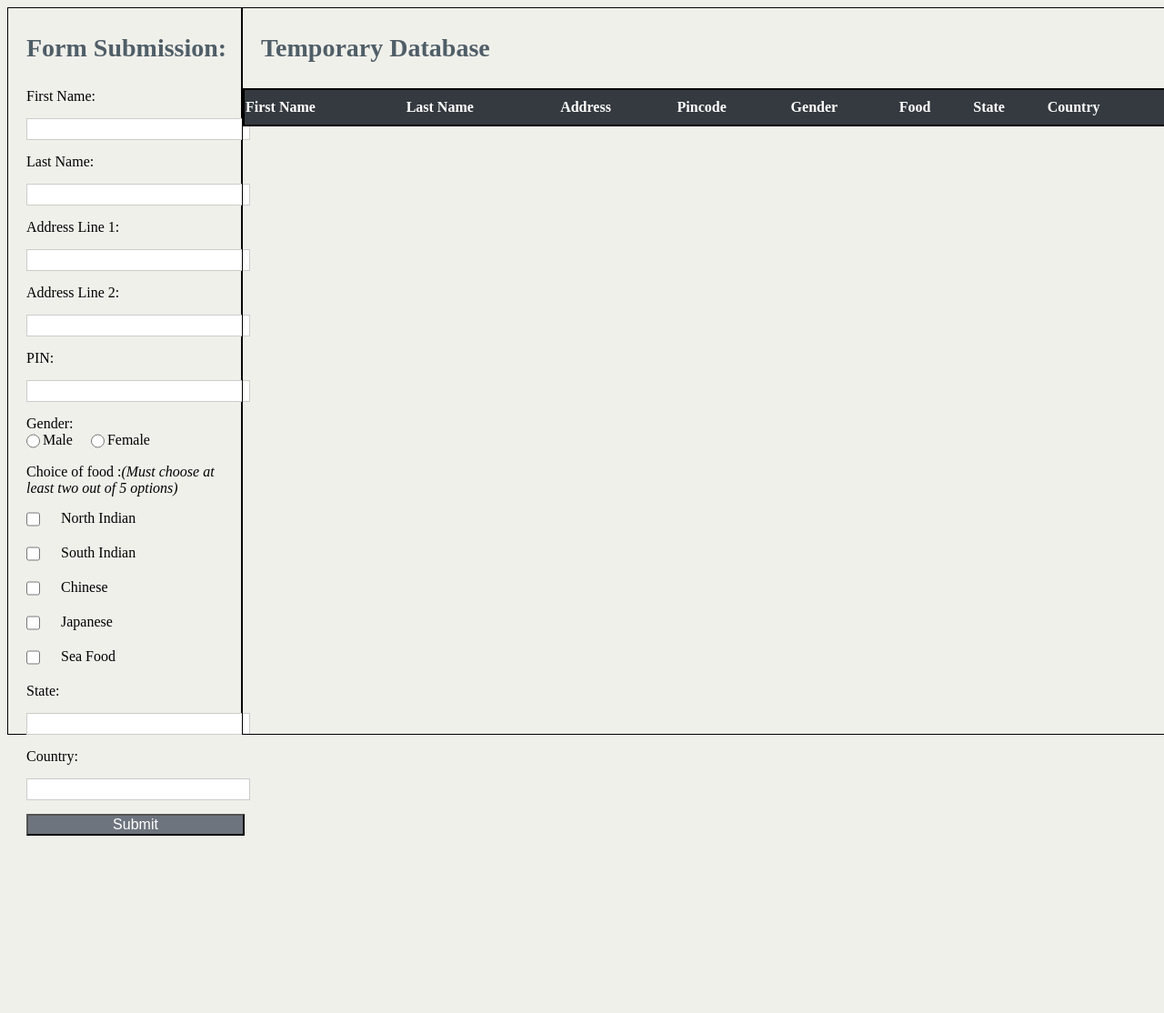
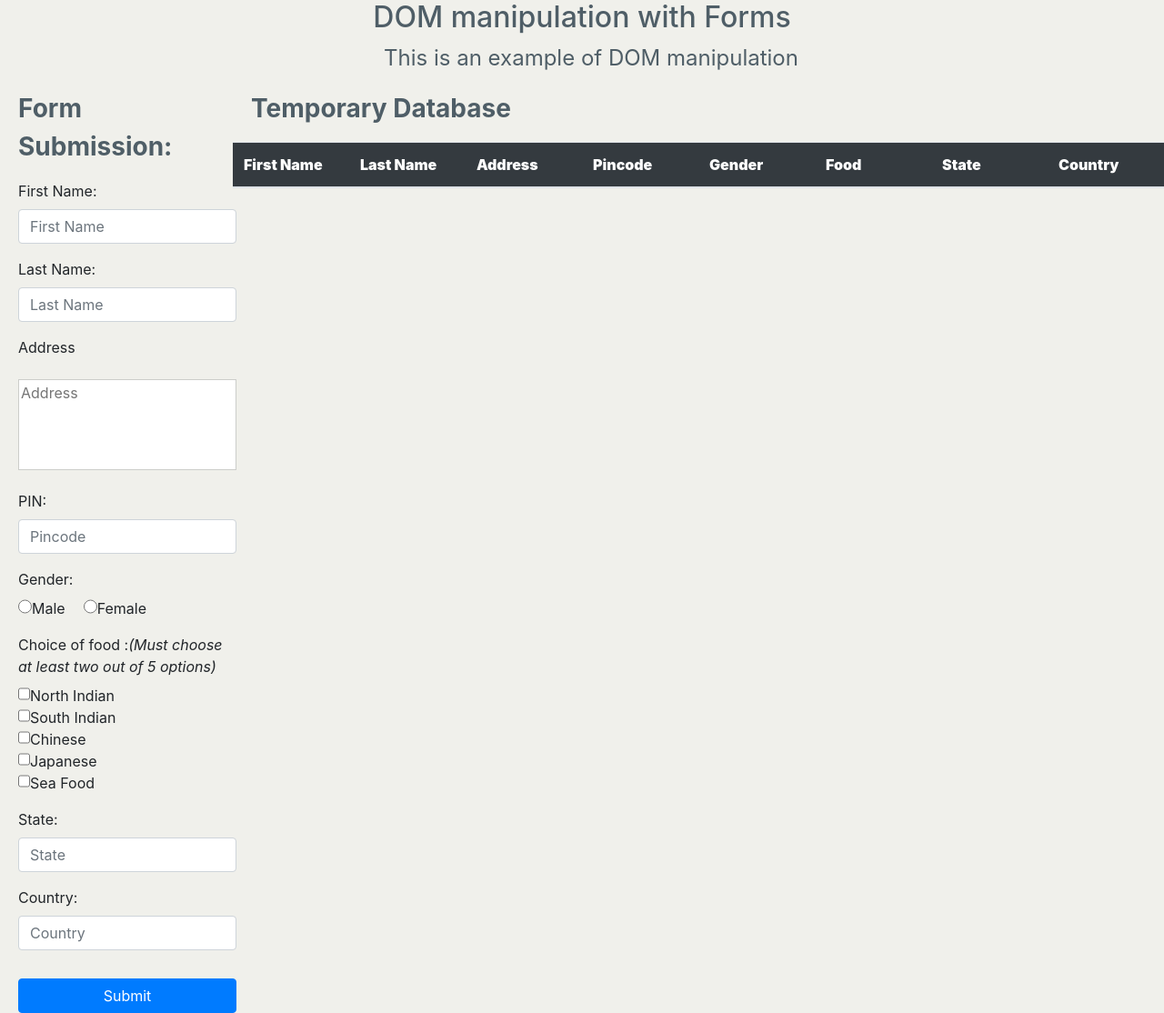
Before and after one commit to adithyan-sivaraman/FSD-Day14-Task1, a plain HTML site: page index.html in a window 1280 px wide. Shown: the whole page at 91% size. Before the commit the page ends 919 px from the top, so only its background shows below. Drawn offline with nearby package versions, Linux system fonts and the light colour scheme.

Commit message:
Add files via upload

```diff
--- a/index.css
+++ b/index.css
@@ -4,19 +4,41 @@ body{
 
 #main{
     display: flex;
-    flex-direction: row;
+    flex-direction: column;
     width: 100vw;
     height: 100vh;
 }
+#header{
+    height: 10%;
+    display: block;
+}
+#description{
+    font-size: 24px;
+    color: #4f5e67;
+    margin-left: 20px;
+    text-align: center;
+}
+#body{
+    display: flex;
+    flex-direction: row;
+    height: 90%;
+}
+h1{
+    font-size: 32px;
+    color: #4f5e67;
+
+    text-align: center;
+
+}
 .div-form{
     width:20%;
-    border: 1px solid black;
+
     display: flex;
     flex-direction: column;
 }
 .div-table{
     width:80%;
-    border: 1px solid black;
+
     display: flex;
     flex-direction: column;
 }
@@ -29,24 +51,31 @@ body{
 input{
     display: block;
     background-color: white ;
+    /* margin-top: 15px; */
+    margin-left: 20px;
+    border:1px solid #cccdca;
+    height: 20px;
+    /* width: 240px; */
+
+}
+textarea{
+    background-color: white ;
     margin-top: 15px;
     margin-left: 20px;
     border:1px solid #cccdca;
-    height: 20px;
+    height: 100px;
     width: 240px;
-
+    resize: none;
 }
 .radio{
     width: 15px;
     margin-top: 0px;
 }
-.checkbox{
-    width: 15px;
-}
+
 
 label{
 display: block;
-margin-top: 15px;
+/* margin-top: 15px; */
 margin-left: 20px;
 }
 
@@ -89,10 +118,10 @@ th{
     text-align: left;
     height: 36px;
     font-weight:900;
+    width: 12.5%;
 }
 
 table{
-    border: 2px solid black;
     border-collapse: collapse;
 }
 
@@ -100,5 +129,11 @@ td{
     font-size: 14px;
     text-align: left;
     height: 24px;
+    background-color: #e3e3df;
+    width: 12.5%;
 
 }
+
+.form-control{
+    width:240px !important;
+}
--- a/index.html
+++ b/index.html
@@ -5,23 +5,35 @@
     <meta http-equiv="X-UA-Compatible" content="IE=edge">
     <meta name="viewport" content="width=device-width, initial-scale=1.0">
     <title>Document</title>
+    <link rel="stylesheet" href="https://cdn.jsdelivr.net/npm/bootstrap@4.6.2/dist/css/bootstrap.min.css" integrity="sha384-xOolHFLEh07PJGoPkLv1IbcEPTNtaed2xpHsD9ESMhqIYd0nLMwNLD69Npy4HI+N" crossorigin="anonymous">
     <link href="index.css" rel="stylesheet">
 </head>
 <body>
     <div id="main">
+        <div id="header"><h1 id="title">DOM manipulation with Forms </h1></div>
+        <p id="description">This is an example of DOM manipulation</p>
+        <div id="body">
         <div class="div-form">
-            <form>
+
+            <form id="form">
+                <div class="form-group">
                     <p>Form Submission:</p>
-                    <label for="fname">First Name:</label>
-                    <input type="text" id="fname" name="fname" required>
+                    <label for="last-name">First Name:</label>
+                    <input type="text" class="form-control" id="first-name" name="fname" required placeholder="First Name">
+                </div>
+                <div class="form-group">
                     <label for="lname">Last Name:</label>
-                    <input type="text" id="lname" name="lname" required>
-                    <label for="addr1">Address Line 1:</label>
-                    <input type="text" id="addr1" name="addr1" required>
-                    <label for="addr2">Address Line 2:</label>
-                    <input type="text" id="addr2" name="addr2" required>
+                    <input type="text" class="form-control" id="last-name" name="lname" required placeholder="Last Name">
+                    </div>
+                    <div class="form-group">
+                    <label for="address">Address</label>
+                    <textarea id="address" required placeholder="Address"></textarea>
+                </div>
+                <div class="form-group">
                     <label for="pin">PIN:</label>
-                    <input type="number" id="pin" name="pin" required>
+                    <input type="text" class="form-control" id="pincode" name="pin" required placeholder="Pincode">
+                </div>
+                <div class="form-group">
                     <label for="gender">Gender:</label>
                     <div id="gender">
 
@@ -29,34 +41,42 @@
 
                         <input type="radio" id="female" name="gender" class="radio" value= "Female"required>Female
                     </div>
+                </div>
+                <div class="form-group">
                     <label>Choice of food :<i>(Must choose at least two out of 5 options)</i></label>
                     <div id="choice">
                         <div>
-                            <input type="checkbox" id="nindian" name="nindian" value="Noth Indian" class="checkbox"><label>North Indian</label>
+                            <input type="checkbox" id="nindian" name="nindian" value="North Indian" class="checkbox">North Indian
                         </div>
                         <div>
-                            <input type="checkbox" id="sindian" name="sindian" value="South Indian" class="checkbox"><label>South Indian</label>
+                            <input type="checkbox" id="sindian" name="sindian" value="South Indian" class="checkbox">South Indian
                         </div>
                         <div>
-                            <input type="checkbox" id="chinese" name="chinese" value="Chinese" class="checkbox"><label>Chinese</label>
+                            <input type="checkbox" id="chinese" name="chinese" value="Chinese" class="checkbox">Chinese
                         </div>
                         <div>
-                            <input type="checkbox" id="japanese" name="japanese" value="Japanese" class="checkbox"><label>Japanese</label>
+                            <input type="checkbox" id="japanese" name="japanese" value="Japanese" class="checkbox">Japanese
                         </div>
                         <div>
-                            <input type="checkbox" id="sea" name="sea" value="Sea Food" class="checkbox"><label>Sea Food</label>
+                            <input type="checkbox" id="sea" name="sea" value="Sea Food" class="checkbox">Sea Food
                         </div>
                     </div>
+                </div>
+                <div class="form-group">
                     <label for="state">State:</label>
-                    <input type="text" id="state" name="state" required>
+                    <input type="text" class="form-control" id="state" name="state" required placeholder="State">
+                </div>
+                <div class="form-group">
                     <label for="country">Country:</label>
-                    <input type="text" id="country" name="country" required>
-                    <button type="submit" id="button">Submit</button>
+                    <input type="text" class="form-control" id="country" name="country" required placeholder="Country">
+                </div>
+                    <button type="submit" id="submit" class="btn btn-primary">Submit</button>
+
+                </div>
                 </form>
-    </div>
                 <div class="div-table">
                     <p>Temporary Database</p>
-        <table>
+                    <table class="table">
                         <thead>
                             <tr class="head">
                                 <th>First Name</th>
@@ -77,80 +97,9 @@
                 </div>
     </div>
 
+</div>
+</div>
+
 </body>
 <script src="index.js"></script>
-<script>
-    const form = document.querySelector("form");
-    let count = 0;
-    let arr = [];
-    document.getElementById("button").addEventListener("click",function(e){
-    e.preventDefault();
-    const cbox = document.querySelectorAll("input[type='checkbox']");
-
-
-    for(let i=0;i<cbox.length;i++) {
-        if(cbox[i].checked==true) {
-            count++;
-        }
-    }
-    if(count<2) {
-        alert("please select atleast two options")
-    }
-    else {
-        for(let i=0;i<cbox.length;i++) {
-        if(cbox[i].checked==true) {
-            arr.push(cbox[i].value);
-        }
-       count = 0;
-       arr.length = 0;
-    }
-
-
-
-
-
-    }
-
-
-})
-</script>
-<script>
-    function createRow(){
-        const tr = document.createElement("tr");
-        const td1 = document.createElement("td");
-        td1.textContent = document.getElementById("fname").value;
-        alert(td1.textContent)
-        const td2 = document.createElement("td");
-        td2.textContent = document.getElementById("lname").value;
-        const td3 = document.createElement("td");
-        td3.textContent = document.getElementById("addr1").value+" "+document.getElementById("addr2").value;
-        const td4 = document.createElement("td");
-        td4.textContent = document.getElementById("pincode").value;
-        const td5 = document.createElement("td");
-        const male = document.getElementById("male");
-        if(male.checked == true) {
-            td5.textContent = "Male"
-        }
-        else {
-            td5.textContent = "Female"
-        }
-        const td6 = document.createElement("td");
-        td6.textContent = arr.join(",");
-        const td7 = document.createElement("td");
-        td7.textContent = document.getElementById("state")
-        const td8 = document.createElement("td");
-        td7.textContent = document.getElementById("country")
-        tr.append(td1);
-        tr.append(td2);
-        tr.append(td3);
-        tr.append(td4);
-        tr.append(td5);
-        tr.append(td6);
-        tr.append(td7);
-        tr.append(td8);
-
-        const tbody = document.querySelector("tbody");
-        tbody.append(tr);
-    }
-</script>
 </html>
--- a/index.js
+++ b/index.js
@@ -0,0 +1,91 @@
+const form = document.querySelector("form");
+let count = 0;
+let arr = [];
+form.addEventListener("submit",function(e){
+    e.preventDefault()
+const cbox = document.querySelectorAll("input[type='checkbox']");
+count = 0;
+   arr.length = 0;
+
+for(let i=0;i<cbox.length;i++) {
+    if(cbox[i].checked==true) {
+        count++;
+    }
+}
+if(count>=2) {
+
+    for(let i=0;i<cbox.length;i++) {
+    if(cbox[i].checked==true) {
+        arr.push(cbox[i].value);
+    }
+
+}
+
+const trr = document.createElement("tr");
+   for(i=0;i<8;i++) {
+        const tdd = document.createElement("td");
+        tdd.innerHTML ="td"+parseInt(i+1);
+        trr.append(tdd)
+    }
+    createRow();
+
+
+}
+else {
+    alert("please select atleast two options")
+
+}
+
+
+})
+
+
+function createRow(){
+    const tr = document.createElement("tr");
+    const td1 = document.createElement("td");
+    td1.textContent = document.getElementById("first-name").value;
+
+    const td2 = document.createElement("td");
+    td2.textContent = document.getElementById("last-name").value;
+
+    const td3 = document.createElement("td");
+    td3.textContent = document.getElementById("address").value;
+
+    const td4 = document.createElement("td");
+    td4.textContent = document.getElementById("pincode").value;
+
+    const td5 = document.createElement("td");
+    const male = document.getElementById("male");
+
+    if(male.checked == true) {
+        td5.textContent = "Male"
+
+    }
+    else {
+        td5.textContent = "Female"
+
+    }
+
+    const td6 = document.createElement("td");
+    td6.textContent = arr.join(",");
+
+    const td7 = document.createElement("td");
+    td7.textContent = document.getElementById("state").value
+
+    const td8 = document.createElement("td");
+    td8.textContent = document.getElementById("country").value
+
+    tr.append(td1);
+    tr.append(td2);
+    tr.append(td3);
+    tr.append(td4);
+    tr.append(td5);
+    tr.append(td6);
+    tr.append(td7);
+    tr.append(td8);
+
+    document.getElementById("tbody").appendChild(tr);
+    form.reset();
+
+
+}
```
Lines whose indentation alone changed are shown as unchanged.
